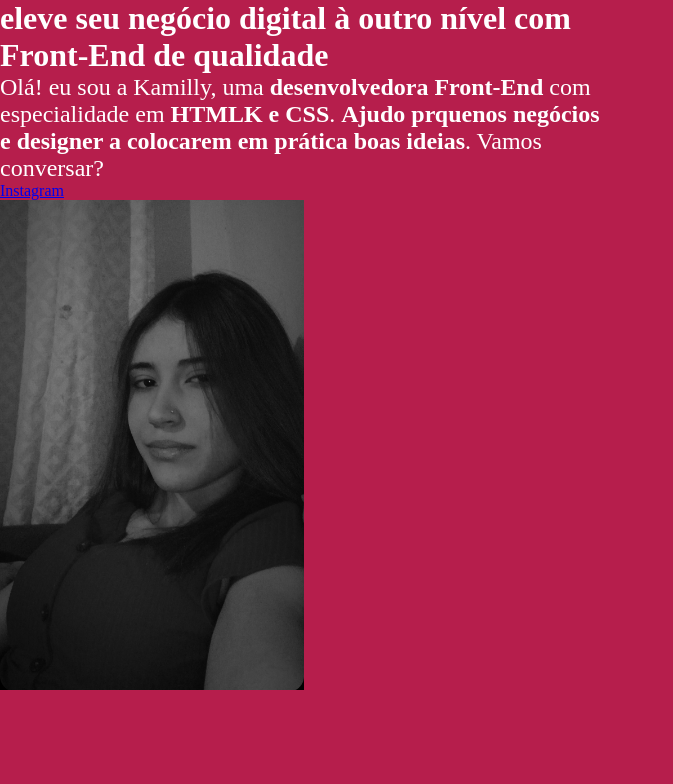
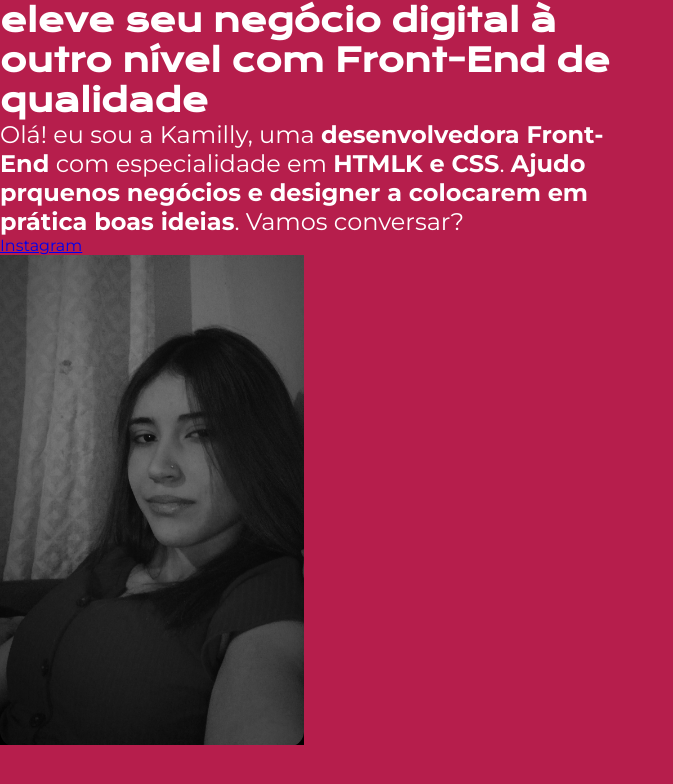
Before and after one commit to kamillypz/portifolio-kamilly, a plain HTML site: page index.html in a window 1280 px wide. Shown: the whole page, without its empty margins (0-673 px from the left). Drawn offline with nearby package versions, Linux system fonts and the light colour scheme.

Commit message:
29/08/24

```diff
--- a/style.css
+++ b/style.css
@@ -1,3 +1,7 @@
+@import url('https://fonts.googleapis.com/css2?family=Montserrat:ital,wght@0,100..900;1,100..900&display=swap');
+
+@import url('https://fonts.googleapis.com/css2?family=Krona+One&family=Montserrat:ital,wght@0,100..900;1,100..900&display=swap');
+
 :root{
   --cor-fundo:#B61E4C;
   --cor-destaque:#362442;
@@ -10,6 +14,9 @@
 }
 
 body{
+  height: 100vh;
+  font-family: 'Montserrat', 'sans-serif';
+  box-sizing:border-box;
   background-color:var(--cor-fundo);
   color: var(--cor-texto);
 }
@@ -39,6 +46,7 @@ a{
 }
 
 .apresentacao__conteudo__titulo{
+  font-family:'Krona one' , 'sans-serif';
   fonte-size: 36px;
 }
 
```
